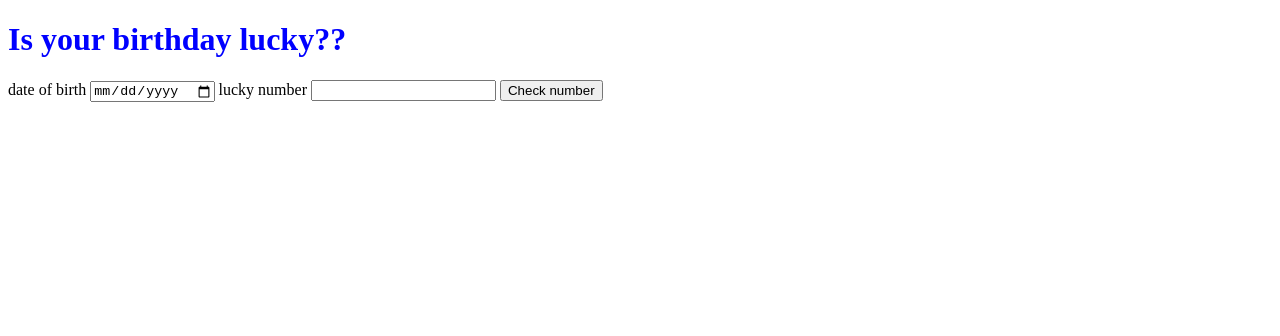
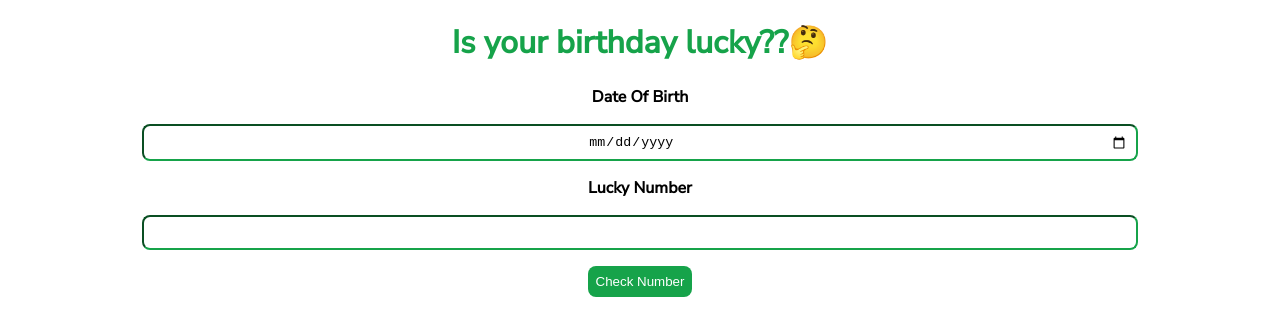
Before and after one commit to AASJATT/mark11, a plain HTML site: page index.html in a window 1280 px wide. Drawn offline with Linux system fonts and the light colour scheme.

Commit message:
docs: updates css

```diff
--- a/app.js
+++ b/app.js
@@ -5,9 +5,9 @@ var outputBox = document.querySelector("#output-box")
 
 function compareValues(sum,luckyNumber){
   if(sum%luckyNumber===0){
-    outputBox.innerText=("your birthday is lucky!!")
+    outputBox.innerText=("your birthday is lucky!! 😀😀")
   } else {
-    outputBox.innerText=("your birthday is not lucky!!")
+    outputBox.innerText=("your birthday is not lucky!! ☹️☹️")
   }
 }
 
--- a/index.html
+++ b/index.html
@@ -7,13 +7,13 @@
     <link rel="stylesheet" href="style.css">
 </head>
 <body>
-    <h1>Is your birthday lucky??</h1>
+    <h1>Is your birthday lucky??🤔</h1>
     <div class="container">
-        <label for="date-of-birth"> date of birth</label>
+        <label for="date-of-birth"> Date Of Birth</label>
         <input type="date" name="date-of-birth" id="date-of-birth">
-        <label for="lucky-number"> lucky number</label>
+        <label for="lucky-number"> Lucky Number</label>
         <input id="lucky-number"type="number">
-        <button id="check-number">Check number</button>
+        <button id="check-number">Check Number</button>
         <p id="output-box"></p>
     </div>
 
--- a/style.css
+++ b/style.css
@@ -1,3 +1,48 @@
+@import url('https://fonts.googleapis.com/css2?family=Nunito+Sans:opsz,wght@6..12,500&display=swap');
+:root{
+   --primary-color:#16a34a;
+}
+body{
+    font-family: 'Nunito Sans', sans-serif;
+}
+
+
 h1{
-    color:blue
+    color:var(--primary-color);
+    text-align: center;
 }
+.container{
+    display:flex;
+    flex-direction: column;
+    width:80%;
+    margin:auto;
+
+}
+
+label{
+    text-align: center;
+    font-weight: bold;
+
+}
+
+input{
+    text-align: center;
+    margin:1rem 0.5rem;
+    border-color:var(--primary-color) ;
+    border-radius: 0.5rem;
+    padding:0.5rem;
+
+}
+button{
+    background-color: var(--primary-color);
+    border:none;
+    border-radius: 0.5rem;
+    padding: 0.5rem;
+    max-width: fit-content;
+    margin:auto;
+    color:white;
+}
+p {
+    margin: auto;
+    padding: 1rem;
+}
```
